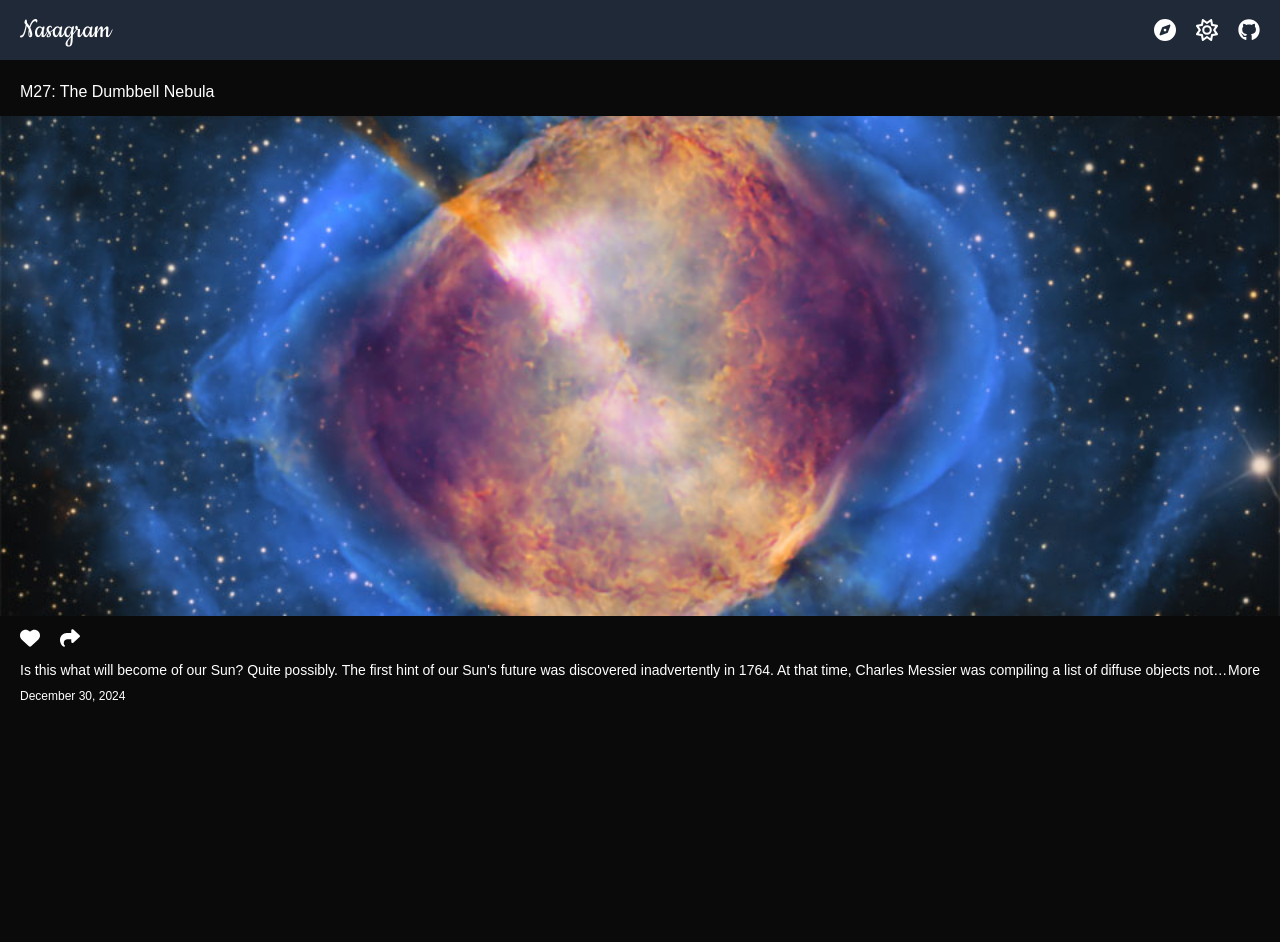
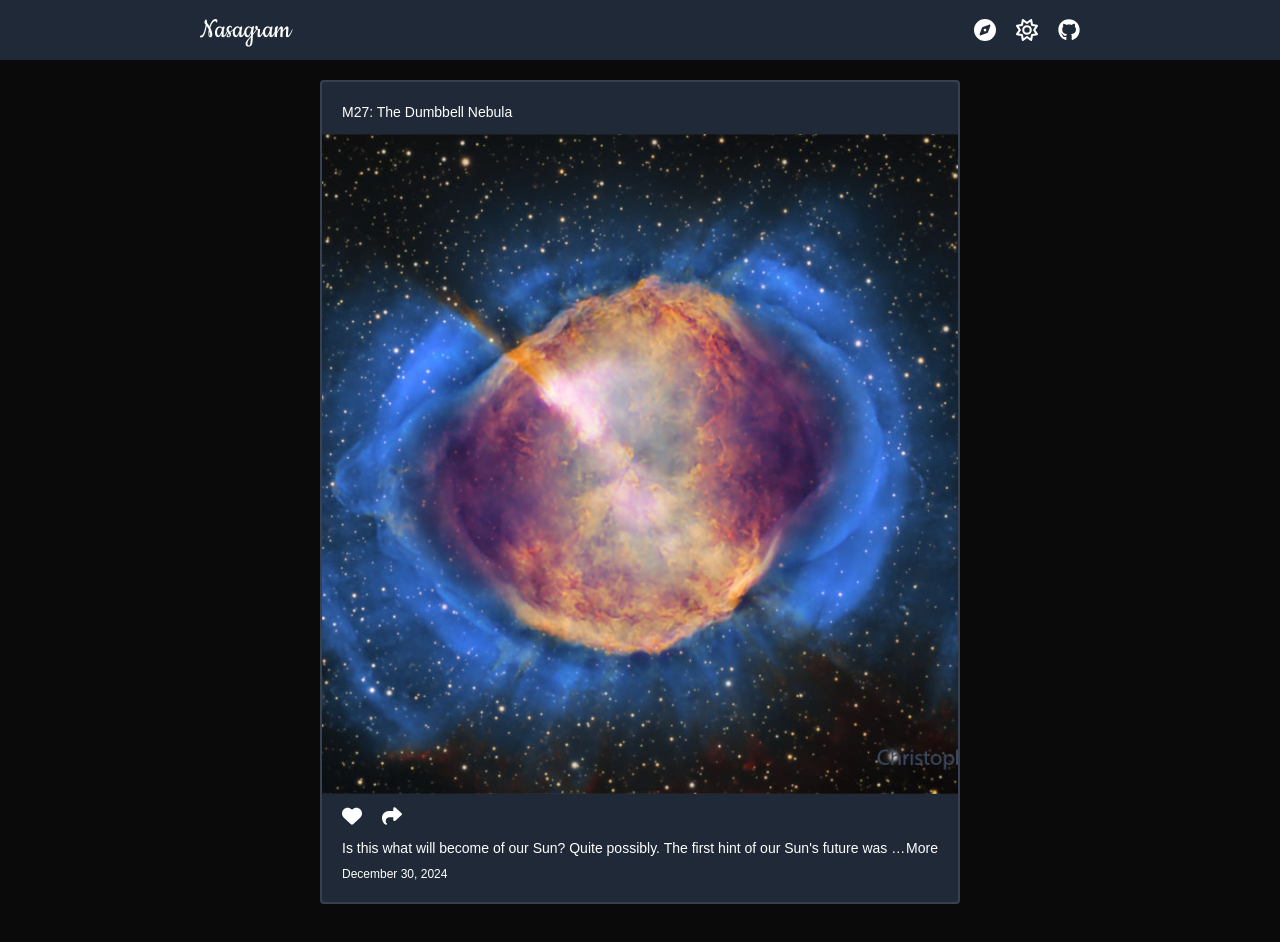
Before and after one commit to edw11/Nasagram, a Next.js app: page / in a window 1280 px wide. Shown: the top 942 px of the page. Before the commit the page ends 800 px from the top, so only its background shows below. Built offline with nearby package versions, Linux system fonts and the light colour scheme; a web font is replaced by a local one.

Commit message:
padding fix

```diff
--- a/app/globals.css
+++ b/app/globals.css
@@ -3,10 +3,14 @@
 @tailwind components;
 @tailwind utilities;
 
+html{
+  overflow-y: scroll;
+}
 * {
   margin: 0;
   padding: 0;
   box-sizing: border-box;
+
 }
 
 @layer utilities{
@@ -17,6 +21,7 @@
 
 body {
   font-family: Arial, Helvetica, sans-serif;
+
 }
 
 @layer base {
--- a/app/layout.tsx
+++ b/app/layout.tsx
@@ -1,7 +1,6 @@
 import type { Metadata } from "next";
 import { Geist, Geist_Mono } from "next/font/google";
 import "./globals.css";
-import Navbar from "@/components/Navbar";
 
 const geistSans = Geist({
   variable: "--font-geist-sans",
@@ -28,7 +27,6 @@ export default function RootLayout({
       <body
         className={`${geistSans.variable} ${geistMono.variable} antialiased bg-foreground`}
       >
-        <Navbar />
         {children}
       </body>
     </html>
--- a/app/page.tsx
+++ b/app/page.tsx
@@ -1,9 +1,11 @@
 import Card from "@/components/Card";
+import Navbar from "@/components/Navbar";
 
 export default function Home() {
   return (
     <>
-      <div className="max-container  text-white">
+      <Navbar />
+      <div className=" text-white py-20 flex justify-start sm:justify-center">
         <Card />
       </div>
     </>
--- a/components/Card.tsx
+++ b/components/Card.tsx
@@ -7,14 +7,14 @@ const Card = () => {
   const [expand, setExpand] = useState(false);
   return (
     <>
-      <div className="py-5 flex flex-col gap-3">
-        <h1 className="px-5">M27: The Dumbbell Nebula</h1>
-        <div style={{ position: "relative", width: "100%", height: "500px" }}>
+      <div className="py-5 flex flex-col gap-3 sm:bg-gray-800 w-full sm:w-[32rem] md:w-[40rem] rounded-sm sm:border-2 border-gray-700 border-solid">
+        <h1 className="px-5 text-sm text-white">M27: The Dumbbell Nebula</h1>
+        <div className="relative w-full h-[500px] sm:h-[600px] md:h-[660px]">
           <Image
             src="/M27_Stobie_960.jpg"
-            layout="fill"
-            objectFit="cover"
+            fill
             alt="image"
+            className="object-cover"
           />
         </div>
         <div className="px-5 flex flex-col gap-3">
@@ -48,7 +48,7 @@ const Card = () => {
                 expand ? "flex-col gap-3 items-start" : "items-center"
               }`}
             >
-              <p className={`${!expand ? "truncate" : ""}`}>
+              <p className={`${!expand ? "truncate" : ""} max-w-xl`}>
                 Is this what will become of our Sun? Quite possibly. The first
                 hint of our Sun&apos;s future was discovered inadvertently in
                 1764. At that time, Charles Messier was compiling a list of
--- a/components/Navbar.tsx
+++ b/components/Navbar.tsx
@@ -2,8 +2,9 @@ import React from "react";
 
 const Navbar = () => {
   return (
-    <>
-      <div className="flex justify-between items-center px-5 py-3 bg-gray-800 text-white">
+    <div className="fixed w-full z-10 ">
+      <div className=" px-5 py-3 bg-gray-800 text-white flex justify-center">
+        <div className=" flex justify-between items-center w-[55rem]">
           <p className="font-title text-3xl">Nasagram</p>
           <div className="flex gap-5">
             <svg
@@ -42,7 +43,8 @@ const Navbar = () => {
             </svg>
           </div>
         </div>
-    </>
+      </div>
+    </div>
   );
 };
 
--- /dev/null
+++ b/components/ui/skeleton.tsx
@@ -0,0 +1,15 @@
+import { cn } from "@/lib/utils"
+
+function Skeleton({
+  className,
+  ...props
+}: React.HTMLAttributes<HTMLDivElement>) {
+  return (
+    <div
+      className={cn("animate-pulse rounded-md bg-primary/10", className)}
+      {...props}
+    />
+  )
+}
+
+export { Skeleton }
```
Lines whose indentation alone changed are shown as unchanged.
